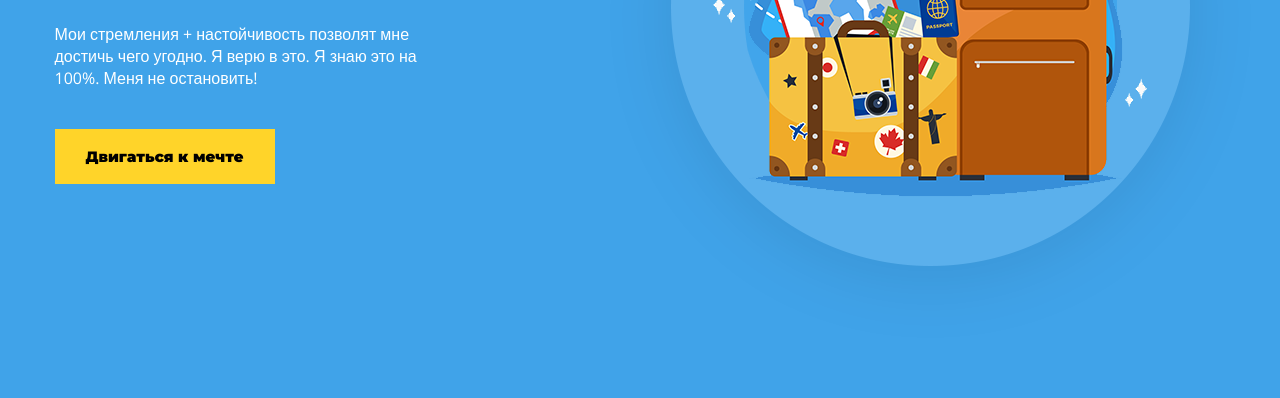
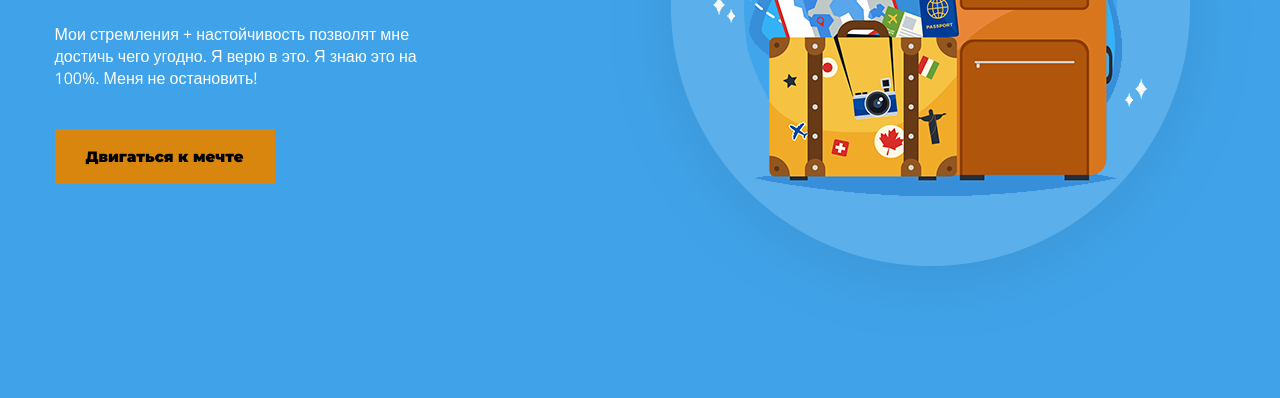
Before and after one commit to Elizabeth2001/Elizabeth2001.github.io, a plain HTML site: page hw4/index.html in a window 1280 px wide. In both pictures the pointer is over the link "Двигаться к мечте". Shown: the part 402-800 px from the top of the page. Drawn offline with nearby package versions, Linux system fonts and the light colour scheme.

Commit message:
Update style.css
.hover to .btn added.

```diff
--- a/hw4/css/style.css
+++ b/hw4/css/style.css
@@ -72,6 +72,10 @@ p {
     font-size: 16px;
 }
 
+.btn:hover {
+    background: #d9860e;
+}
+
 .btn {
     text-decoration: none;
     color: black;
@@ -82,6 +86,7 @@ p {
     text-align: center;
     font-family: 'Montserrat', sans-serif;
     margin-top: 40px;
+    transition: all 0.5s ease;
 }
 
 .forward {
```
